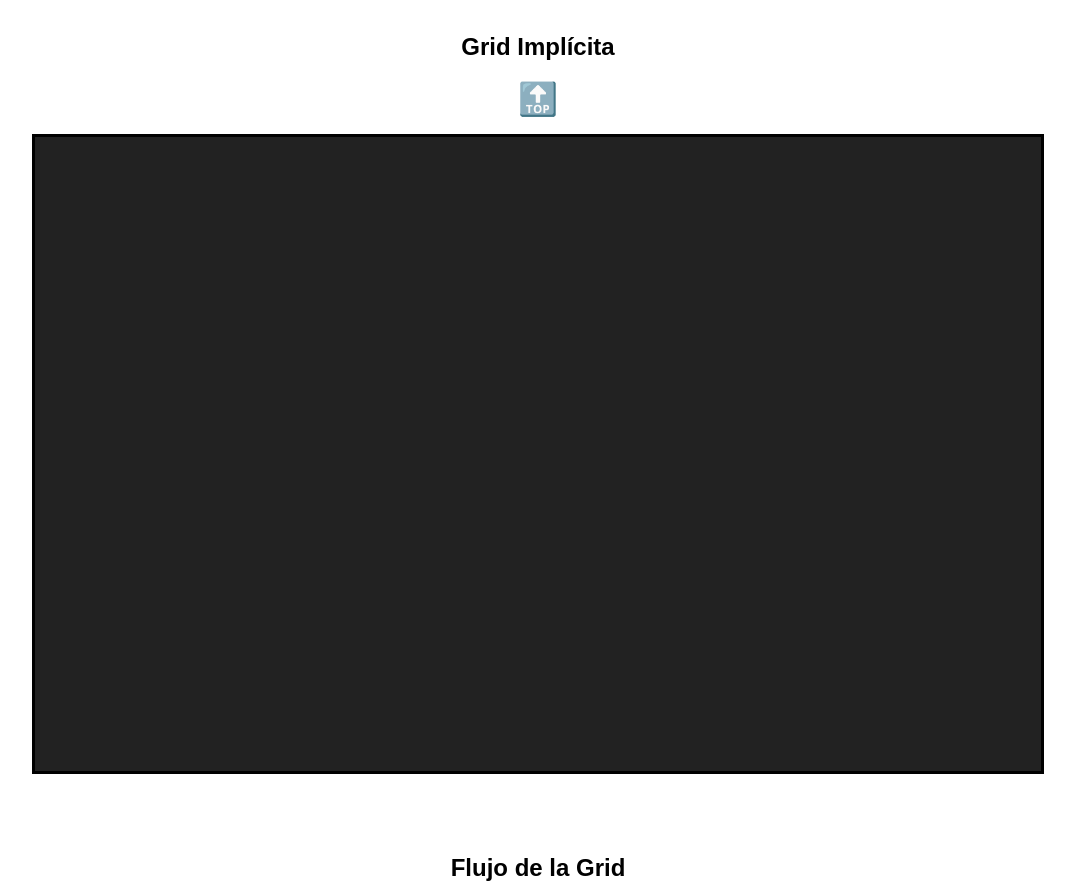
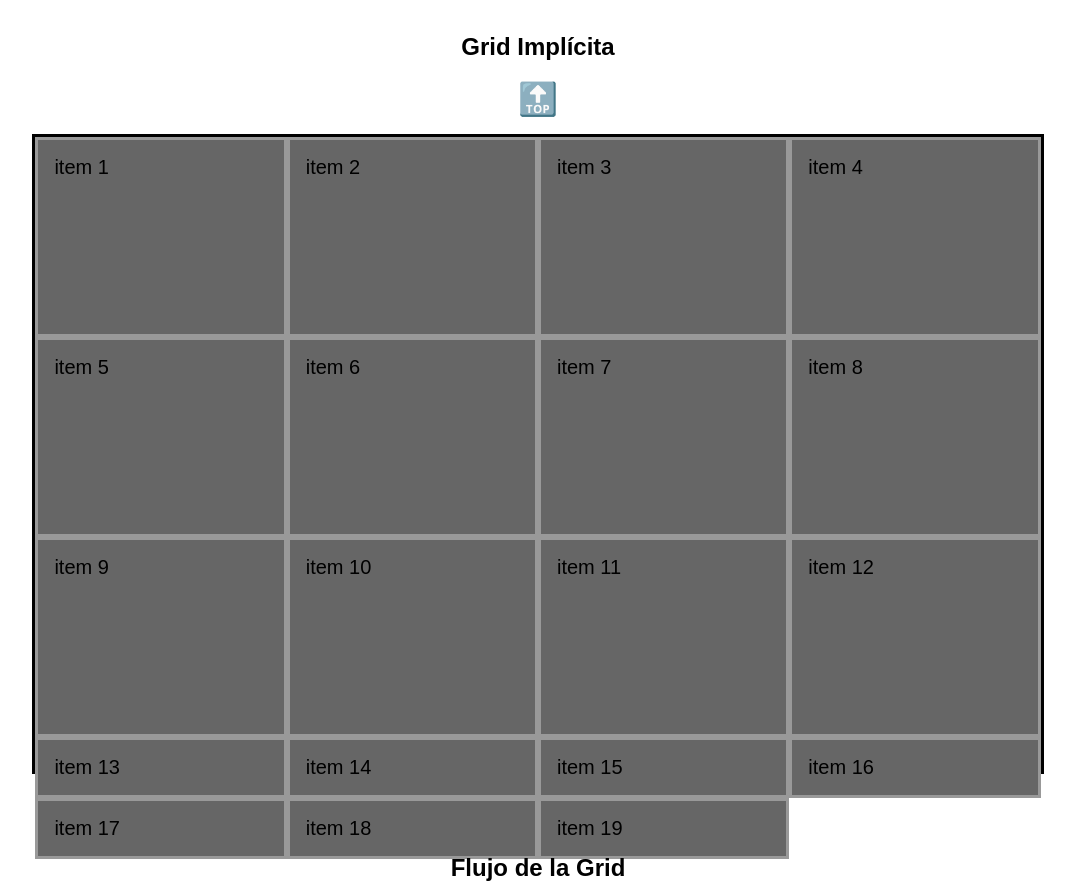
Before and after one commit to Mrrll/Grid-Css, a plain HTML site: page index.html in a window 1280 px wide. Shown: the part 3800-4685 px from the top of the page, without its empty margins (102-1177 px from the left). Drawn offline with Linux system fonts and the light colour scheme.

Commit message:
Grid Implícita

```diff
--- a/grid.css
+++ b/grid.css
@@ -133,3 +133,10 @@ img {
 .footer{
     grid-area: footer;
 }
+.grid-implicit{
+    display: grid;
+    /* display: inline-grid; */ /* Compartir el espacio */
+    /* Grid 4cX3r */
+    grid-template-columns: repeat(4,1fr);
+    grid-template-rows: repeat(3, 200px);
+}
--- a/index.html
+++ b/index.html
@@ -143,18 +143,81 @@
         <h1>Header</h1>
       </header>
       <article class="item content">
-          <p>Lorem ipsum dolor sit amet consectetur adipisicing elit. Obcaecati, non quaerat debitis impedit nesciunt voluptatem, odit maxime sed maiores cupiditate cumque in consequatur quod dicta optio vel alias voluptatum atque.</p>
+        <p>
+          Lorem ipsum dolor sit amet consectetur adipisicing elit. Obcaecati,
+          non quaerat debitis impedit nesciunt voluptatem, odit maxime sed
+          maiores cupiditate cumque in consequatur quod dicta optio vel alias
+          voluptatum atque.
+        </p>
       </article>
       <aside class="item sidebar">
-          <p>Sidebar</p>
+        <p>Sidebar</p>
       </aside>
       <footer class="item footer">
-          <p>Footer</p>
+        <p>Footer</p>
       </footer>
     </section>
     <h2 id="grid-implicit">Grid Implícita</h2>
     <a href="#top">🔝</a>
-    <section class="container grid-implicit"></section>
+    <section class="container grid-implicit">
+      <article class="item">
+        <p>item 1</p>
+      </article>
+      <article class="item">
+        <p>item 2</p>
+      </article>
+      <article class="item">
+        <p>item 3</p>
+      </article>
+      <article class="item">
+        <p>item 4</p>
+      </article>
+      <article class="item">
+        <p>item 5</p>
+      </article>
+      <article class="item">
+        <p>item 6</p>
+      </article>
+      <article class="item">
+        <p>item 7</p>
+      </article>
+      <article class="item">
+        <p>item 8</p>
+      </article>
+      <article class="item">
+        <p>item 9</p>
+      </article>
+      <article class="item">
+        <p>item 10</p>
+      </article>
+      <article class="item">
+        <p>item 11</p>
+      </article>
+      <article class="item">
+        <p>item 12</p>
+      </article>
+      <article class="item">
+        <p>item 13</p>
+      </article>
+      <article class="item">
+        <p>item 14</p>
+      </article>
+      <article class="item">
+        <p>item 15</p>
+      </article>
+      <article class="item">
+        <p>item 16</p>
+      </article>
+      <article class="item">
+        <p>item 17</p>
+      </article>
+      <article class="item">
+        <p>item 18</p>
+      </article>
+      <article class="item">
+        <p>item 19</p>
+      </article>
+    </section>
     <h2 id="grid-flow">Flujo de la Grid</h2>
     <a href="#top">🔝</a>
     <section class="container grid-flow"></section>
```
Also changed, not shown: 1 other file.
